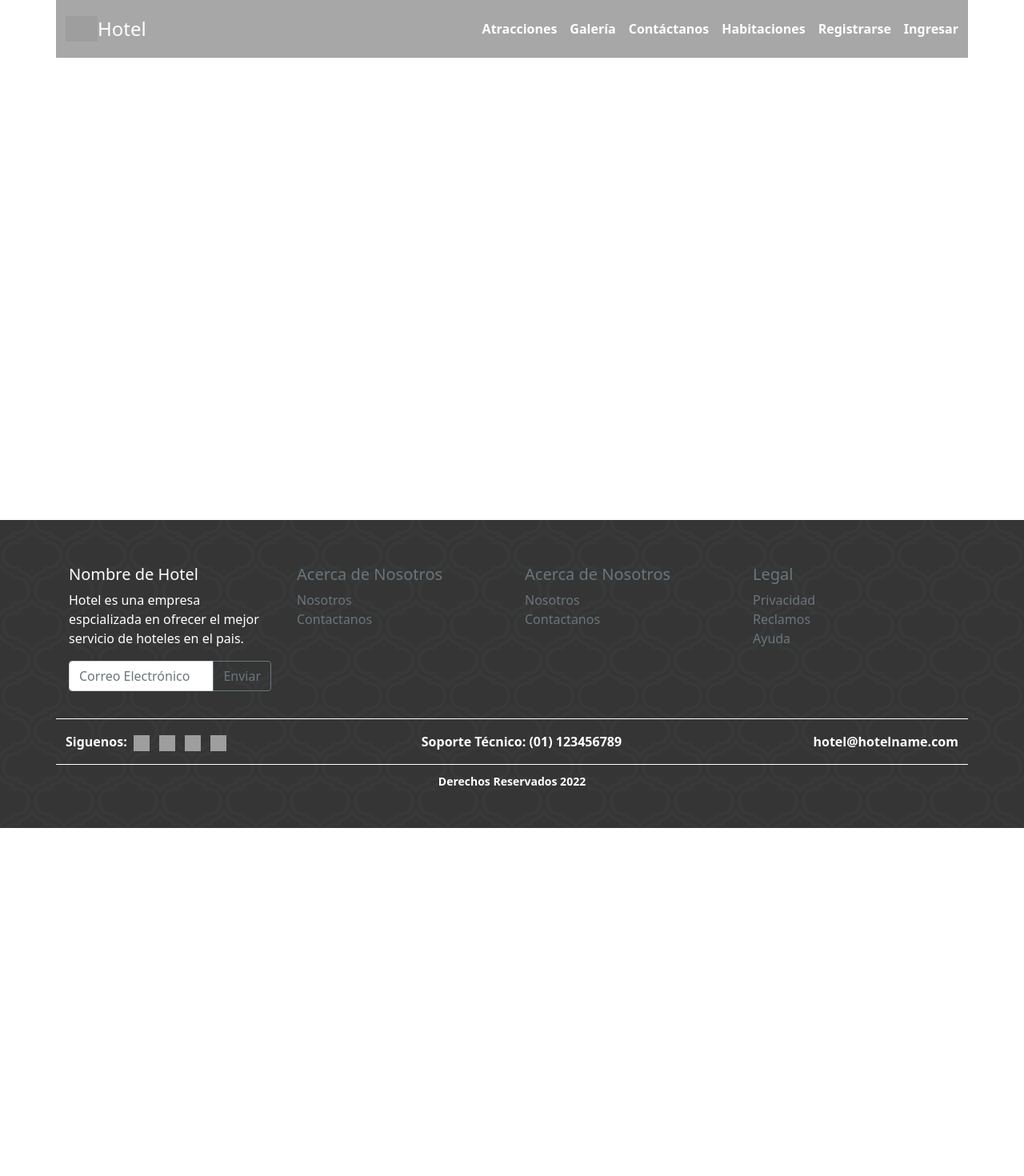
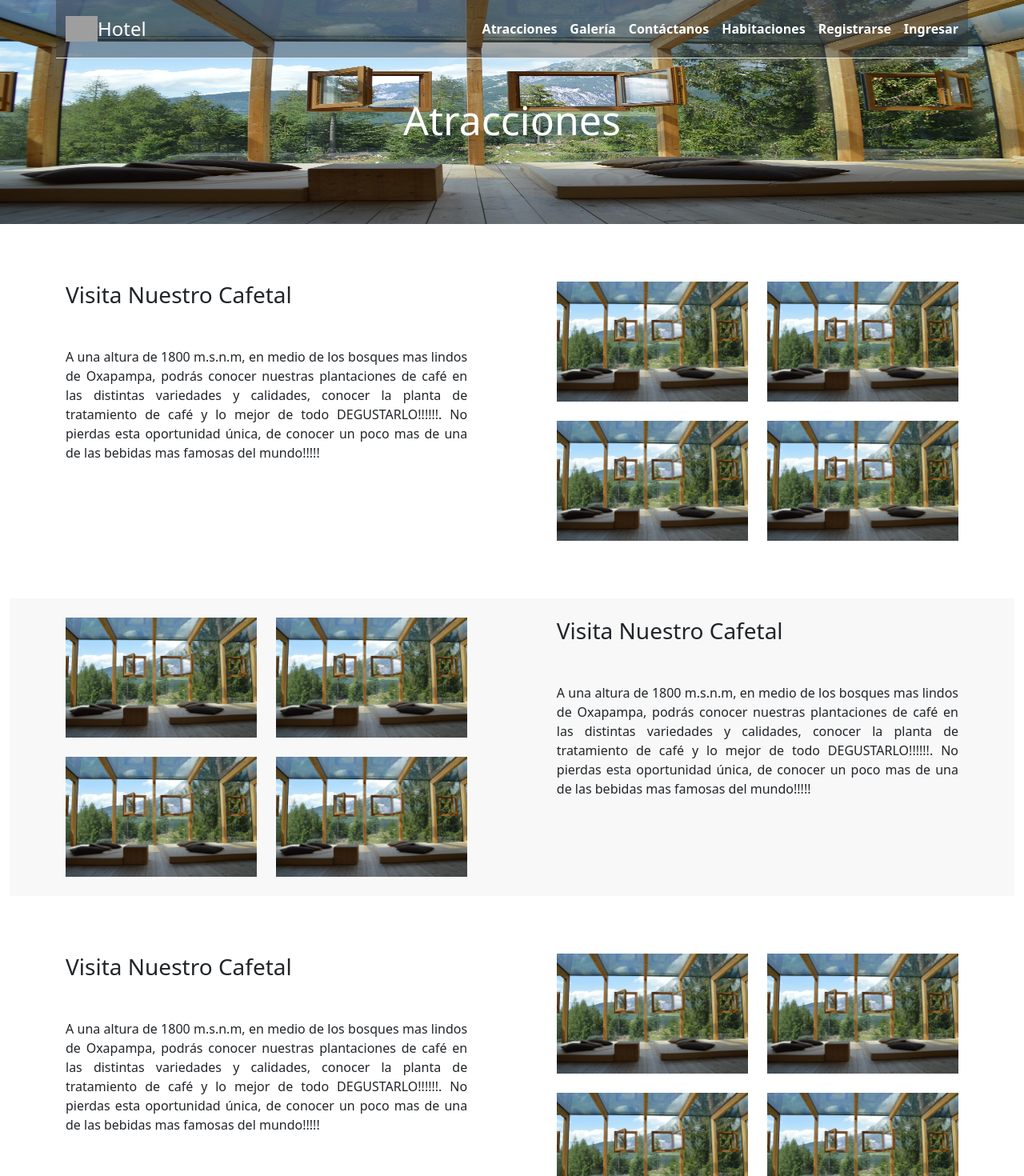
Before and after one commit to rodrigo-calle/booking-system-frontend, an Angular app: page /attractions in a window 1280 px wide. Before the commit this address led to /. Shown: the top 1470 px of the page at 80% size. Before the commit the page ends 1035 px from the top, so only its background shows below. Built offline with nearby package versions, Linux system fonts and the light colour scheme; grey boxes are pictures that could not be loaded.

Commit message:
adding attraction page

```diff
--- a/src/app/app-routing.module.ts
+++ b/src/app/app-routing.module.ts
@@ -1,9 +1,11 @@
 import { NgModule } from "@angular/core";
 import { RouterModule, Routes } from "@angular/router";
+import { AttractionsComponent } from "./pages/attractions/attractions.component";
 import { HomeComponent } from "./pages/home/home.component";
 
 const routes: Routes = [
     { path: '', component: HomeComponent },
+    { path: 'attractions', component: AttractionsComponent }
 ]
 
 @NgModule({
--- a/src/app/app.component.html
+++ b/src/app/app.component.html
@@ -6,7 +6,7 @@
     </a>
 
     <nav class="d-inline-flex mt-2 mt-md-0 ms-md-auto nav-items-menu">
-      <a class="fw-bold me-3 py-2 text-white text-decoration-none" href="#">Atracciones</a>
+      <a class="fw-bold me-3 py-2 text-white text-decoration-none" routerLink="attractions">Atracciones</a>
       <a class="fw-bold me-3 py-2 text-white text-decoration-none" href="#">Galería</a>
       <a class="fw-bold me-3 py-2 text-white text-decoration-none" href="#">Contáctanos</a>
       <a class="fw-bold me-3 py-2 text-white text-decoration-none" href="#">Habitaciones</a>
--- a/src/app/app.module.ts
+++ b/src/app/app.module.ts
@@ -3,11 +3,13 @@ import { BrowserModule } from '@angular/platform-browser';
 import { AppRoutingModule } from './app-routing.module';
 import { AppComponent } from './app.component';
 import { HomeComponent } from './pages/home/home.component';
+import { AttractionsComponent } from './pages/attractions/attractions.component';
 
 @NgModule({
   declarations: [
     AppComponent,
     HomeComponent,
+    AttractionsComponent,
   ],
   imports: [
     BrowserModule,
--- /dev/null
+++ b/src/app/pages/attractions/attractions.component.css
@@ -0,0 +1,25 @@
+.attraction-banner {
+  height: 35vh!important;
+  width: 100%!important;
+}
+
+div  .title-attractions{
+  position: absolute;
+  left: 0;
+  right: 0;
+  margin-left: auto;
+  margin-right: auto;
+  width: fit-content; /* Need a specific value to work */
+  top: 15vh;
+  color: #fff;
+  font-size: 50px;
+}
+
+.image-grid {
+  height: 150px;
+}
+
+.image-grid img {
+  height: 100%;
+  width: 100%;
+}
--- /dev/null
+++ b/src/app/pages/attractions/attractions.component.html
@@ -0,0 +1,75 @@
+<div class="container-fluid" style="padding: 0;">
+  <h1 class="title-attractions">Atracciones</h1>
+  <img src="../../../assets/img/slide_one.jpg"  class="img-fluid attraction-banner" alt="...">
+</div>
+<div class="container-fluid mt-5">
+  <div class="container mb-5 d-flex justify-content-between py-4" style="height: fit-content;">
+    <div style="width: 45%;">
+      <h3 class="mb-5">Visita Nuestro Cafetal</h3>
+      <p class="" style="text-align: justify;">
+        A una altura de 1800 m.s.n.m, en medio de los bosques mas
+        lindos de Oxapampa, podrás conocer nuestras plantaciones
+        de café en las distintas variedades y calidades,
+        conocer la planta de tratamiento de café y lo mejor de
+        todo DEGUSTARLO!!!!!!. No pierdas esta oportunidad única,
+         de conocer un poco mas de una de las bebidas mas
+         famosas del mundo!!!!!
+      </p>
+    </div>
+    <div style="width: 45%;">
+      <div class="row row-cols-2">
+        <div class="col image-grid mb-4"><img src="../../../assets/img/slide_one.jpg" alt=""></div>
+        <div class="col image-grid" ><img src="../../../assets/img/slide_one.jpg" alt=""></div>
+        <div class="col image-grid"><img src="../../../assets/img/slide_one.jpg" alt=""></div>
+        <div class="col image-grid"><img src="../../../assets/img/slide_one.jpg" alt=""></div>
+      </div>
+    </div>
+  </div>
+  <div class="container-fluid"  style="height: fit-content; background-color: rgba(89, 89, 89, 0.04); padding: 0;">
+    <div class="mb-5 container d-flex justify-content-between py-4" style="height: fit-content;">
+      <div style="width: 45%;">
+        <div class="row row-cols-2">
+          <div class="col image-grid mb-4"><img src="../../../assets/img/slide_one.jpg" alt=""></div>
+          <div class="col image-grid" ><img src="../../../assets/img/slide_one.jpg" alt=""></div>
+          <div class="col image-grid"><img src="../../../assets/img/slide_one.jpg" alt=""></div>
+          <div class="col image-grid"><img src="../../../assets/img/slide_one.jpg" alt=""></div>
+        </div>
+      </div>
+      <div style="width: 45%;">
+        <h3 class="mb-5">Visita Nuestro Cafetal</h3>
+        <p class="" style="text-align: justify;">
+          A una altura de 1800 m.s.n.m, en medio de los bosques mas
+          lindos de Oxapampa, podrás conocer nuestras plantaciones
+          de café en las distintas variedades y calidades,
+          conocer la planta de tratamiento de café y lo mejor de
+          todo DEGUSTARLO!!!!!!. No pierdas esta oportunidad única,
+           de conocer un poco mas de una de las bebidas mas
+           famosas del mundo!!!!!
+        </p>
+      </div>
+    </div>
+  </div>
+
+  <div class="container mb-5 d-flex justify-content-between py-4" style="height: fit-content;">
+    <div style="width: 45%;">
+      <h3 class="mb-5">Visita Nuestro Cafetal</h3>
+      <p class="" style="text-align: justify;">
+        A una altura de 1800 m.s.n.m, en medio de los bosques mas
+        lindos de Oxapampa, podrás conocer nuestras plantaciones
+        de café en las distintas variedades y calidades,
+        conocer la planta de tratamiento de café y lo mejor de
+        todo DEGUSTARLO!!!!!!. No pierdas esta oportunidad única,
+         de conocer un poco mas de una de las bebidas mas
+         famosas del mundo!!!!!
+      </p>
+    </div>
+    <div style="width: 45%;">
+      <div class="row row-cols-2">
+        <div class="col image-grid mb-4"><img src="../../../assets/img/slide_one.jpg" alt=""></div>
+        <div class="col image-grid" ><img src="../../../assets/img/slide_one.jpg" alt=""></div>
+        <div class="col image-grid"><img src="../../../assets/img/slide_one.jpg" alt=""></div>
+        <div class="col image-grid"><img src="../../../assets/img/slide_one.jpg" alt=""></div>
+      </div>
+    </div>
+  </div>
+</div>
--- /dev/null
+++ b/src/app/pages/attractions/attractions.component.ts
@@ -0,0 +1,15 @@
+import { Component, OnInit } from '@angular/core';
+
+@Component({
+  selector: 'app-attractions',
+  templateUrl: './attractions.component.html',
+  styleUrls: ['./attractions.component.css']
+})
+export class AttractionsComponent implements OnInit {
+
+  constructor() { }
+
+  ngOnInit(): void {
+  }
+
+}
```
Also changed, not shown: 1 other file (tests, documents, lock files or other folders).
